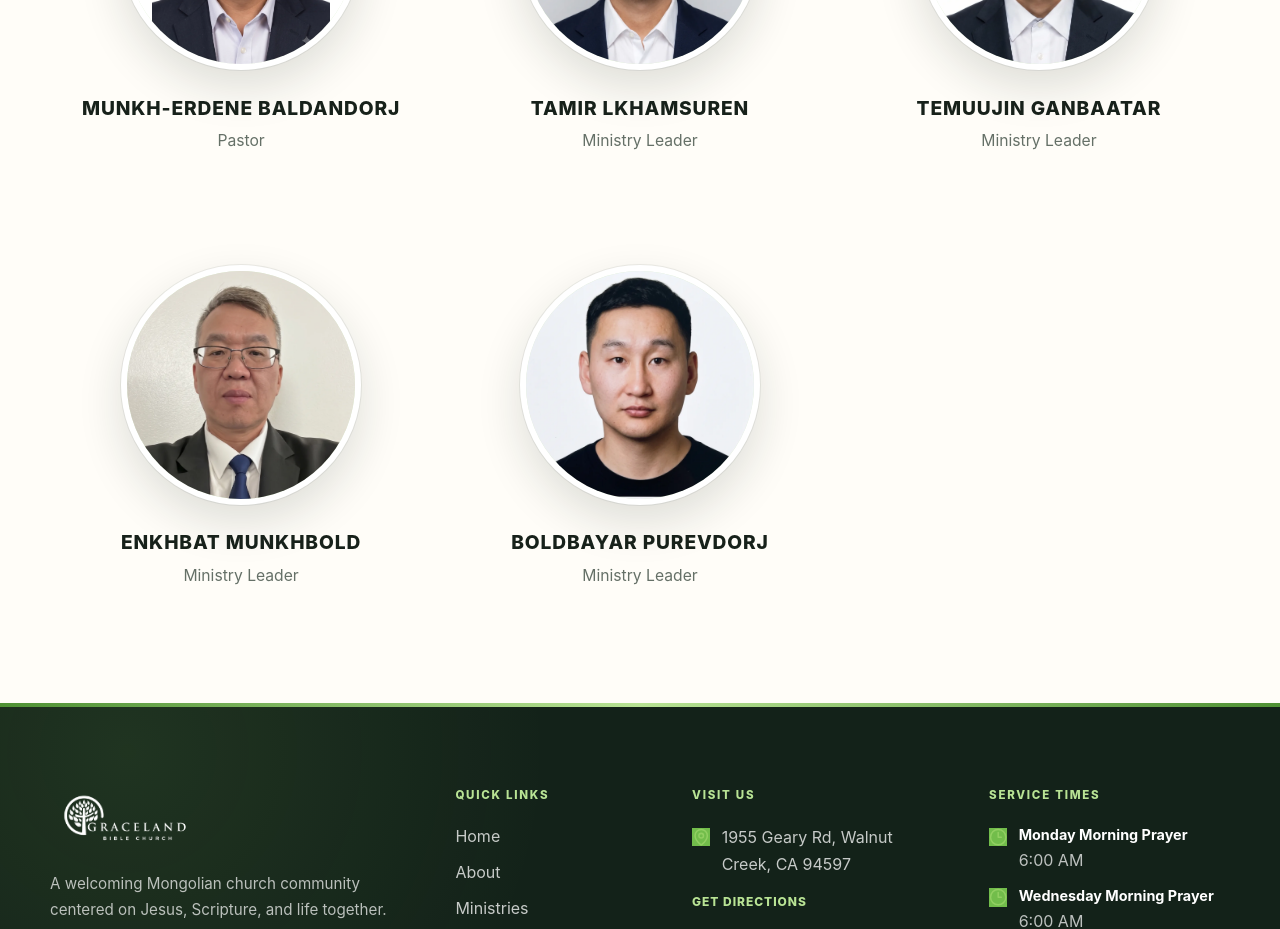
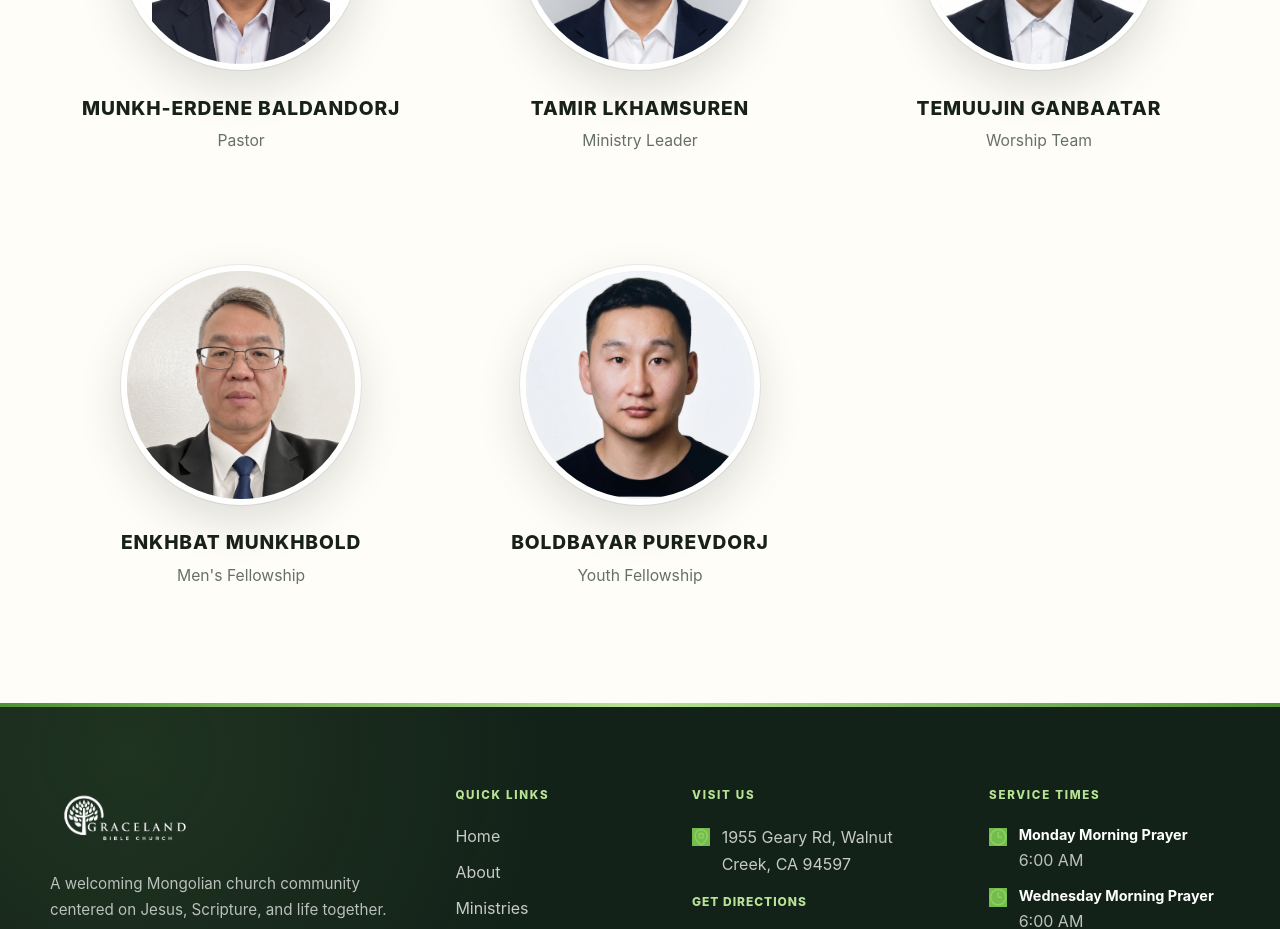
Before and after one commit to enkhbatMunkhbold/graceland_web, a React (Create React App) app in the folder client/: page /about in a window 1280 px wide. Shown: the part 1860-2789 px from the top of the page. Built offline with nearby package versions, Linux system fonts and the light colour scheme; no server answers; grey boxes are pictures that could not be loaded; the HTML template or start-up script is replaced by a standard one.

Commit message:
Update ministry leader details

```diff
--- a/client/src/components/AboutUs.js
+++ b/client/src/components/AboutUs.js
@@ -18,9 +18,9 @@ const boardMembers = [
 const ministryLeaders = [
   { name: 'Munkh-Erdene Baldandorj', role: 'Pastor', image: munkhErdeneImage, photoClass: 'leadership-photo--munkh-erdene' },
   { name: 'Tamir Lkhamsuren', role: 'Ministry Leader', image: tamirImage },
-  { name: 'Temuujin Ganbaatar', role: 'Ministry Leader', image: temuujinImage },
-  { name: 'Enkhbat Munkhbold', role: 'Ministry Leader', image: enkhbatBoardImage },
-  { name: 'Boldbayar Purevdorj', role: 'Ministry Leader', image: boldbayarImage },
+  { name: 'Temuujin Ganbaatar', role: 'Worship Team', image: temuujinImage },
+  { name: 'Enkhbat Munkhbold', role: "Men's Fellowship", image: enkhbatBoardImage },
+  { name: 'Boldbayar Purevdorj', role: 'Youth Fellowship', image: boldbayarImage },
 ];
 
 function LeadershipCard({ person }) {
```
Also changed, not shown: client/src/assets/leadership/enkhbat-munkhbold-board.webp.
